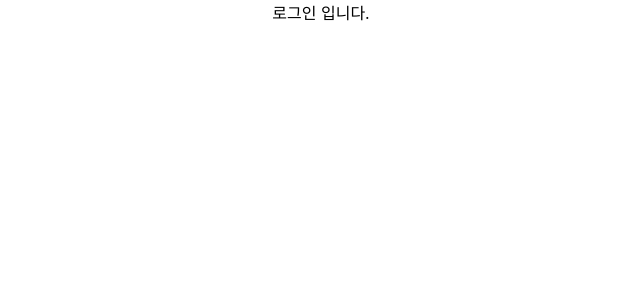
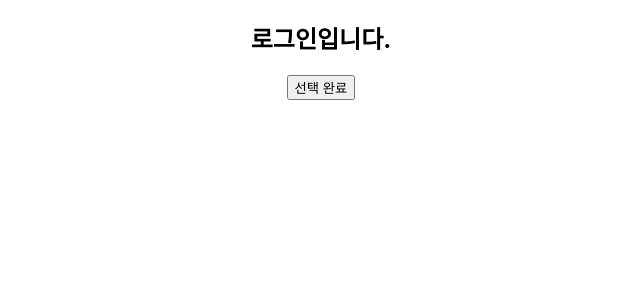
Before and after one commit to pigpgw/OHNEUL-front, a React (Create React App) app: page / in a window 1280 px wide. Shown: the top 300 px of the page, without its empty margins (319-959 px from the left). Built offline with nearby package versions, Linux system fonts and the light colour scheme.

Commit message:
✅ 추가:  Favorite Router추가

```diff
--- a/src/Routes/AppRouter.tsx
+++ b/src/Routes/AppRouter.tsx
@@ -1,13 +1,14 @@
 import React from 'react';
 import { BrowserRouter, Routes, Route } from 'react-router-dom';
 import Login from 'pages/Login';
+import Favorite from 'pages/Favorite';
 
 function AppRouter() {
   return (
     <BrowserRouter>
       <Routes>
         <Route path="/" element={<Login />} />
-        <Route />
+        <Route path='/favorite' element={<Favorite />}/>
       </Routes>
     </BrowserRouter>
   );
--- /dev/null
+++ b/src/pages/Favorite.tsx
@@ -0,0 +1,17 @@
+import React from 'react';
+import { useNavigate } from 'react-router-dom';
+
+function Favorite() {
+  const navigate = useNavigate();
+
+  // const navigateFavorite = () => {
+  //     navigate("/favorite")
+  // }
+  return (
+    <>
+      <p>favorite page입니다.</p>
+    </>
+  );
+}
+
+export default Favorite;
--- a/src/pages/Login.tsx
+++ b/src/pages/Login.tsx
@@ -1,7 +1,18 @@
 import React from 'react';
+import { useNavigate } from 'react-router-dom';
 
 function Login() {
-  return <>로그인 입니다.</>;
+    const navigate = useNavigate();
+
+    const navigateFavorite = () => {
+        navigate("/favorite")
+    }
+  return (
+    <>
+      <h2>로그인입니다.</h2>
+      <button onClick={navigateFavorite}>선택 완료</button>
+    </>
+  );
 }
 
 export default Login;
```
